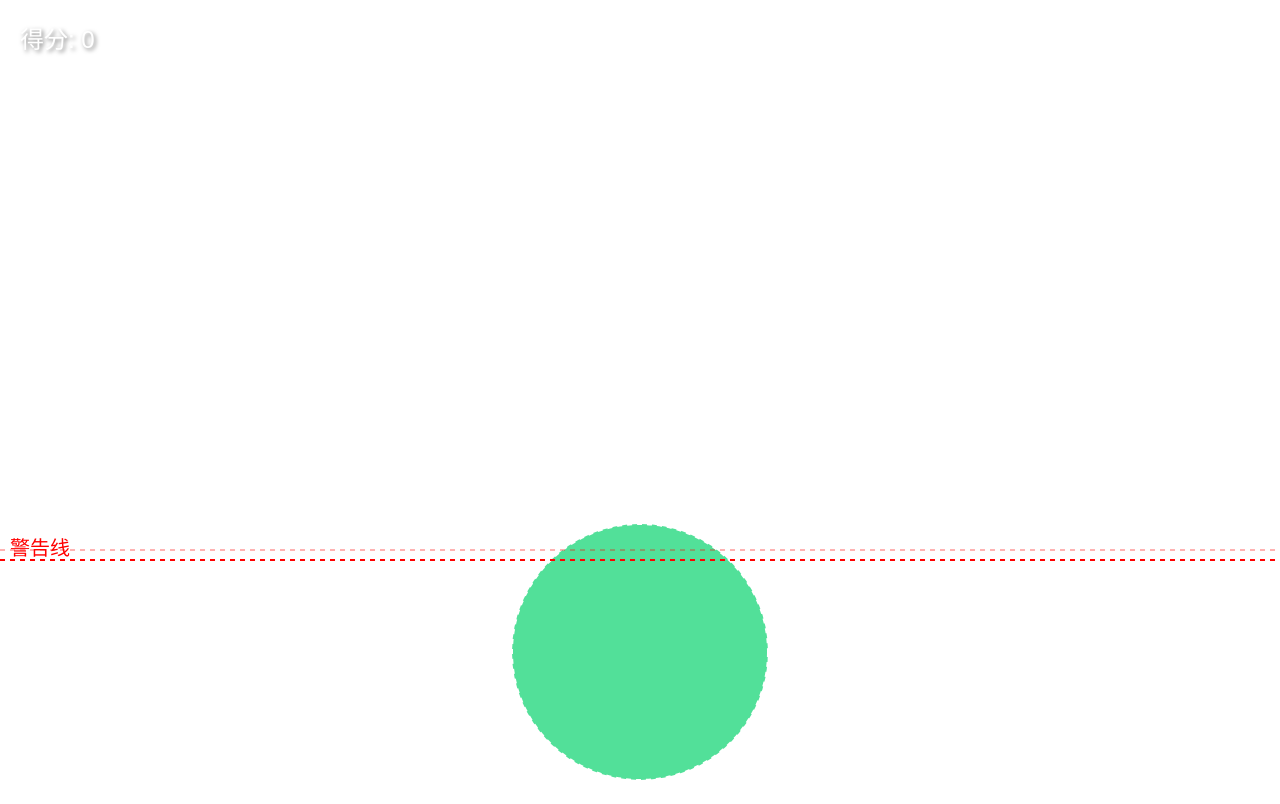
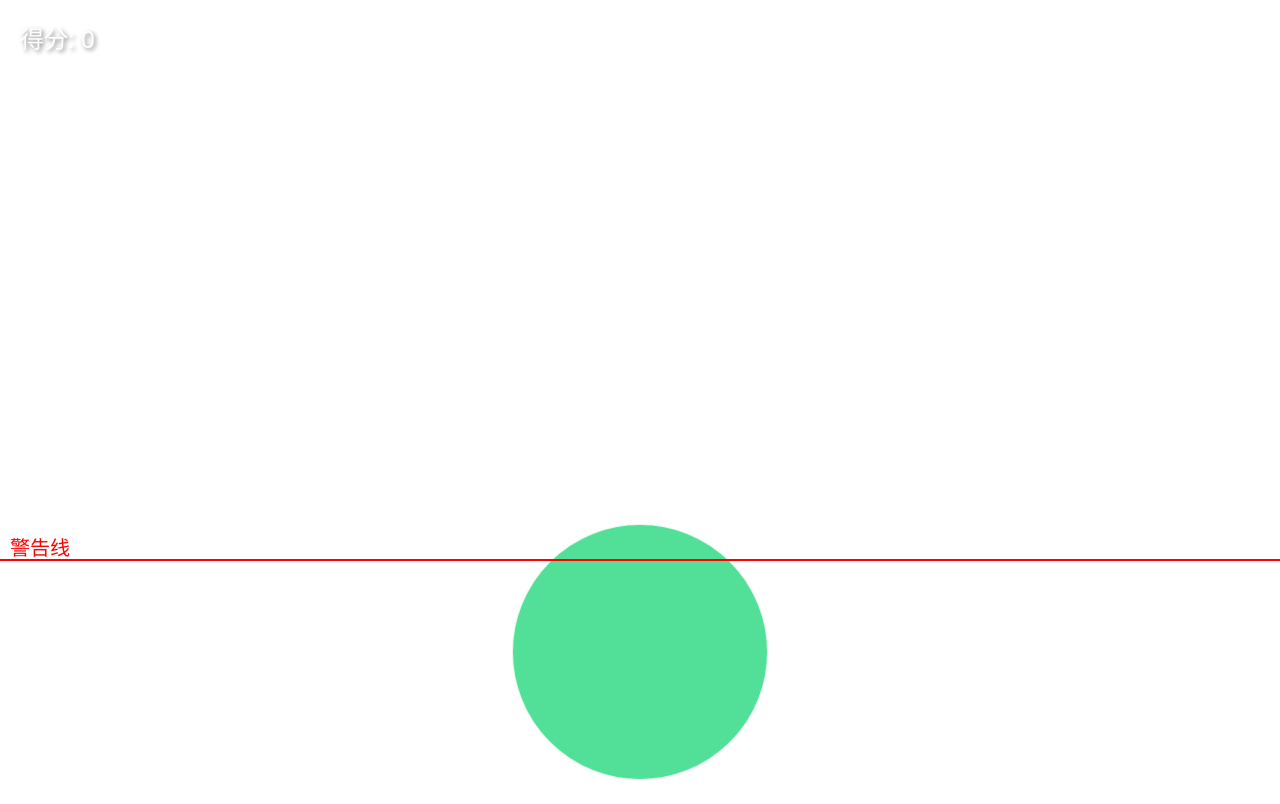
Before and after one commit to firecser/proj-5, a plain HTML site: page index.html in a window 1280 px wide. Drawn offline with Linux system fonts and the light colour scheme.

Commit message:
修复气球颤动和显示残留问题

```diff
--- a/index.html
+++ b/index.html
@@ -96,7 +96,9 @@
                 ctx.arc(this.x, this.y, animRadius, 0, Math.PI * 2);
                 ctx.fillStyle = `hsl(${this.sizeLevel * 30}, 70%, 60%)`;
                 ctx.fill();
-                ctx.strokeStyle = 'white';
+                ctx.setLineDash([]);
+                ctx.strokeStyle = 'rgba(255,255,255,0.8)';
+                ctx.lineWidth = 2;
                 ctx.stroke();
             }
 
@@ -373,14 +375,13 @@
             ctx.strokeStyle = 'red';
             ctx.lineWidth = 2;
             ctx.stroke();
+
             ctx.fillStyle = 'red';
             ctx.font = '20px Arial';
             ctx.fillText('警告线', 10, warningLineY - 5);
-            ctx.strokeStyle = 'rgba(255,0,0,0.3)';
-            ctx.setLineDash([5, 5]);
-            ctx.moveTo(0, warningLineY - 10);
-            ctx.lineTo(canvas.width, warningLineY - 10);
-            ctx.stroke();
+
+            // 重置虚线设置
+            ctx.setLineDash([]);
         }
 
         function checkGameOver() {
```
